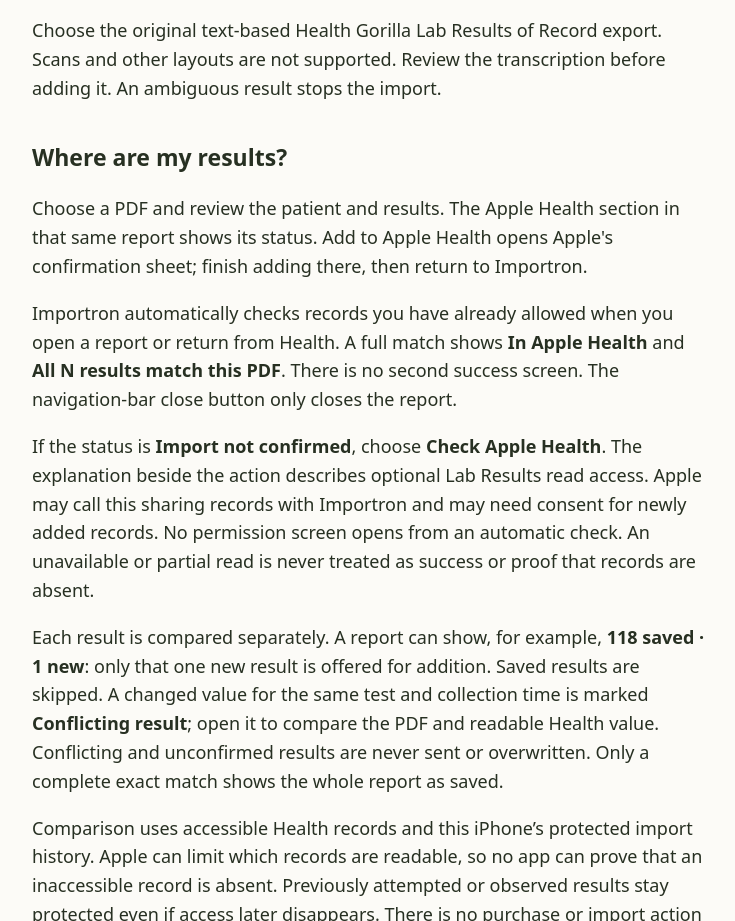
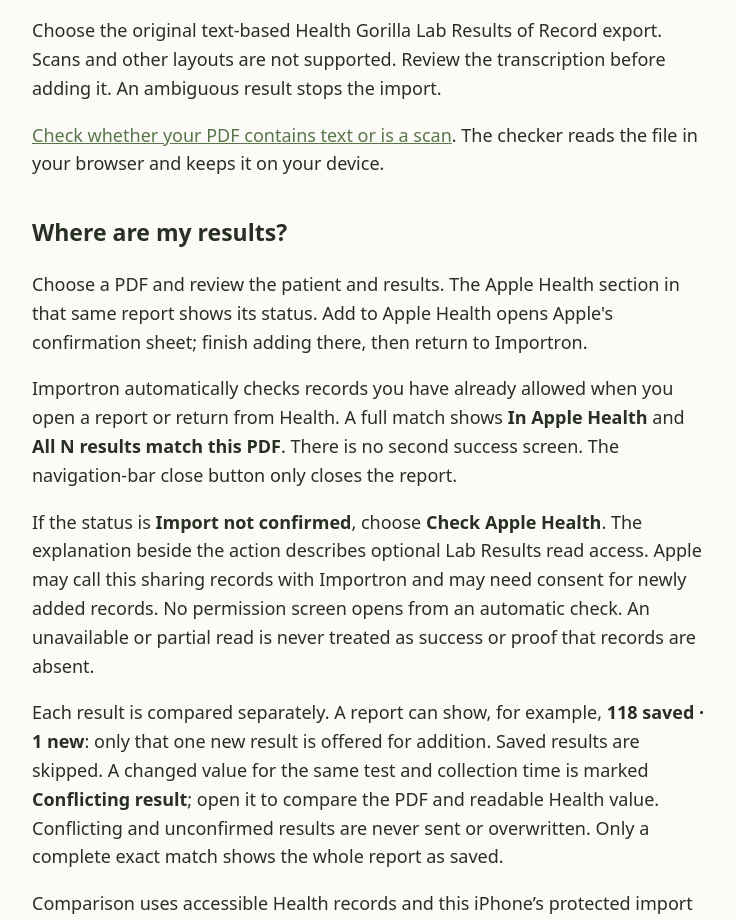
Before and after one commit to astrojams1/importron-support, a plain HTML site: page index.html in a window 1280 px wide. Shown: the part 918-1839 px from the top of the page, without its empty margins (268-1003 px from the left). Drawn offline with Linux system fonts and the light colour scheme.

Commit message:
Link the Importron support FAQ to the local PDF checker

```diff
--- a/index.html
+++ b/index.html
@@ -5,6 +5,7 @@
 <h2>Support</h2><p><a class="button" href="https://github.com/astrojams1/importron-support/issues/new?template=support.yml">Get help on GitHub</a></p><p><strong>Support issues are public.</strong> Describe the problem without attaching lab PDFs, patient details or medical information. Include only your app version and iOS version if relevant.</p>
 <p>Prefer email? In Importron, open About and choose <strong>Send Feedback</strong>. It opens a draft to <a href="mailto:astrojams1@gmail.com">astrojams1@gmail.com</a> in your own mail app, with the app version, build, iOS version, device model and language at the bottom. You can also write to that address directly. Do not attach lab PDFs, patient details or medical information.</p>
 <h2>Which PDFs work?</h2><p>Choose the original text-based Health Gorilla Lab Results of Record export. Scans and other layouts are not supported. Review the transcription before adding it. An ambiguous result stops the import.</p>
+<p><a href="https://astrojams-apps.vercel.app/lab-pdf-check/?utm_source=importron-support-faq">Check whether your PDF contains text or is a scan</a>. The checker reads the file in your browser and keeps it on your device.</p>
 <h2>Where are my results?</h2><p>Choose a PDF and review the patient and results. The Apple Health section in that same report shows its status. Add to Apple Health opens Apple's confirmation sheet; finish adding there, then return to Importron.</p>
 <p>Importron automatically checks records you have already allowed when you open a report or return from Health. A full match shows <strong>In Apple Health</strong> and <strong>All N results match this PDF</strong>. There is no second success screen. The navigation-bar close button only closes the report.</p>
 <p>If the status is <strong>Import not confirmed</strong>, choose <strong>Check Apple Health</strong>. The explanation beside the action describes optional Lab Results read access. Apple may call this sharing records with Importron and may need consent for newly added records. No permission screen opens from an automatic check. An unavailable or partial read is never treated as success or proof that records are absent.</p>
```
